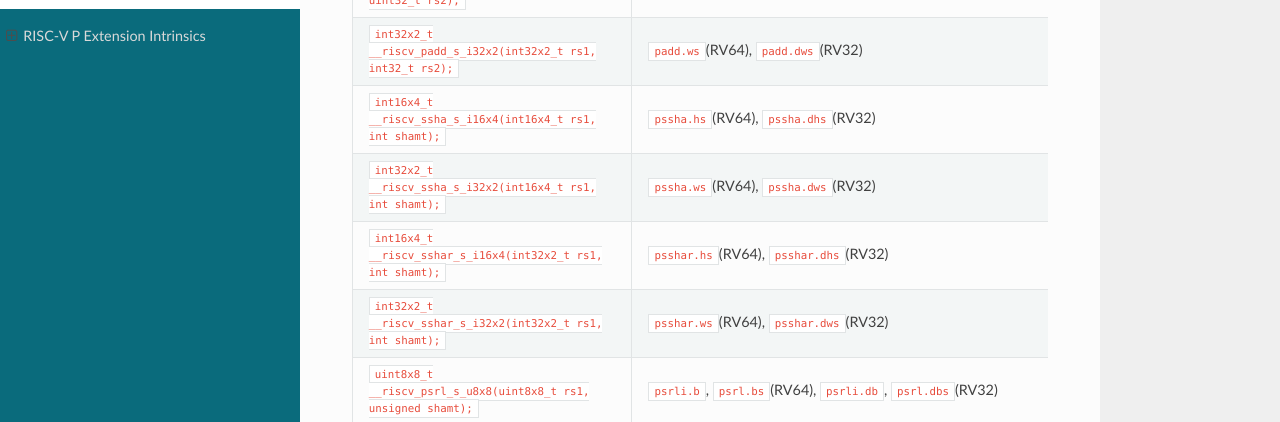
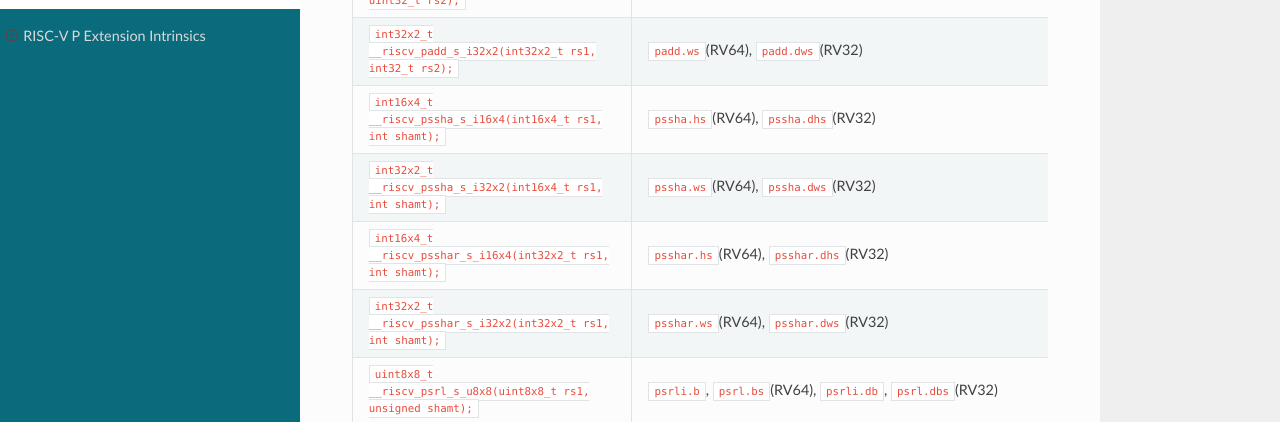
Before and after one commit to topperc/p-ext-intrinsics, a Sphinx documentation site: the page built from source/index.md, in a window 1280 px wide and 900 px high, scrolled down 19372 px. Shown: the part 147-569 px from the top of the window. Built offline with Sphinx 7.4.7 and the Read the Docs theme 3.1.0, drawn with Linux system fonts in a browser that asks for light colours; some of the changed text lies outside the part shown.

Commit message:
Add missing 'p' to some intrinsic names

```diff
--- a/source/index.md
+++ b/source/index.md
@@ -145,8 +145,8 @@ on 32-bit and 64-bit types are provided for both RV32 and RV64.
 | `int8x4_t __riscv_padd_s_i8x4(int8x4_t rs1, int8_t rs2);`                           | `padd.bs`                                 |                                                    |
 | `uint16x2_t __riscv_padd_s_u16x2(uint16x2_t rs1, uint16_t rs2);`                    | `padd.hs`                                 |                                                    |
 | `int16x2_t __riscv_padd_s_i16x2(int16x2_t rs1, int16_t rs2);`                       | `padd.hs`                                 |                                                    |
-| `int16x2_t __riscv_ssha_s_i16x2(int16x2_t rs1, int shamt);`                         | `pssha.hs`                                |                                                    |
-| `int16x2_t __riscv_sshar_s_i16x2(int16x2_t rs1, int shamt);`                        | `psshar.hs`                               |                                                    |
+| `int16x2_t __riscv_pssha_s_i16x2(int16x2_t rs1, int shamt);`                        | `pssha.hs`                                |                                                    |
+| `int16x2_t __riscv_psshar_s_i16x2(int16x2_t rs1, int shamt);`                       | `psshar.hs`                               |                                                    |
 | `uint8x4_t __riscv_psrl_s_u8x4(uint8x4_t rs1, unsigned shamt);`                     | `psrli.b`, `psrl.bs`                      | Compiler will pick immediate form when possible    |
 | `uint16x2_t __riscv_psrl_s_u16x2(uint16x2_t rs1, unsigned shamt);`                  | `psrli.h`, `psrl.hs`                      | Compiler will pick immediate form when possible    |
 | `uint16x2_t __riscv_pusati_u16x2(uint16x2_t rs1, const unsigned shamt);`            | `pusati.h`                                |                                                    |
@@ -372,10 +372,10 @@ on 32-bit and 64-bit types are provided for both RV32 and RV64.
 | `int16x4_t __riscv_padd_s_i16x4(int16x4_t rs1, int16_t rs2);`                       | `padd.hs`(RV64), `padd.dhs`(RV32)                                                           |                                                    |
 | `uint32x2_t __riscv_padd_s_u32x2(uint32x2_t rs1, uint32_t rs2);`                    | `padd.ws`(RV64), `padd.dws`(RV32)                                                           |                                                    |
 | `int32x2_t __riscv_padd_s_i32x2(int32x2_t rs1, int32_t rs2);`                       | `padd.ws`(RV64), `padd.dws`(RV32)                                                           |                                                    |
-| `int16x4_t __riscv_ssha_s_i16x4(int16x4_t rs1, int shamt);`                         | `pssha.hs`(RV64), `pssha.dhs`(RV32)                                                         |                                                    |
-| `int32x2_t __riscv_ssha_s_i32x2(int16x4_t rs1, int shamt);`                         | `pssha.ws`(RV64), `pssha.dws`(RV32)                                                         |                                                    |
-| `int16x4_t __riscv_sshar_s_i16x4(int32x2_t rs1, int shamt);`                        | `psshar.hs`(RV64), `psshar.dhs`(RV32)                                                       |                                                    |
-| `int32x2_t __riscv_sshar_s_i32x2(int32x2_t rs1, int shamt);`                        | `psshar.ws`(RV64), `psshar.dws`(RV32)                                                       |                                                    |
+| `int16x4_t __riscv_pssha_s_i16x4(int16x4_t rs1, int shamt);`                        | `pssha.hs`(RV64), `pssha.dhs`(RV32)                                                         |                                                    |
+| `int32x2_t __riscv_pssha_s_i32x2(int16x4_t rs1, int shamt);`                        | `pssha.ws`(RV64), `pssha.dws`(RV32)                                                         |                                                    |
+| `int16x4_t __riscv_psshar_s_i16x4(int32x2_t rs1, int shamt);`                       | `psshar.hs`(RV64), `psshar.dhs`(RV32)                                                       |                                                    |
+| `int32x2_t __riscv_psshar_s_i32x2(int32x2_t rs1, int shamt);`                       | `psshar.ws`(RV64), `psshar.dws`(RV32)                                                       |                                                    |
 | `uint8x8_t __riscv_psrl_s_u8x8(uint8x8_t rs1, unsigned shamt);`                     | `psrli.b`, `psrl.bs`(RV64), `psrli.db`, `psrl.dbs`(RV32)                                    |                                                    |
 | `uint16x4_t __riscv_psrl_s_u16x4(uint16x4_t rs1, unsigned shamt);`                  | `psrli.h`, `psrl.hs`(RV64), `psrli.dh`, `psrl.dhs`(RV32)                                    |                                                    |
 | `uint32x2_t __riscv_psrl_s_u32x2(uint32x2_t rs1, unsigned shamt);`                  | `psrli.w`, `psrl.ws`(RV64), `psrli.dw`, `psrl.dws`(RV32)                                    |                                                    |
```
